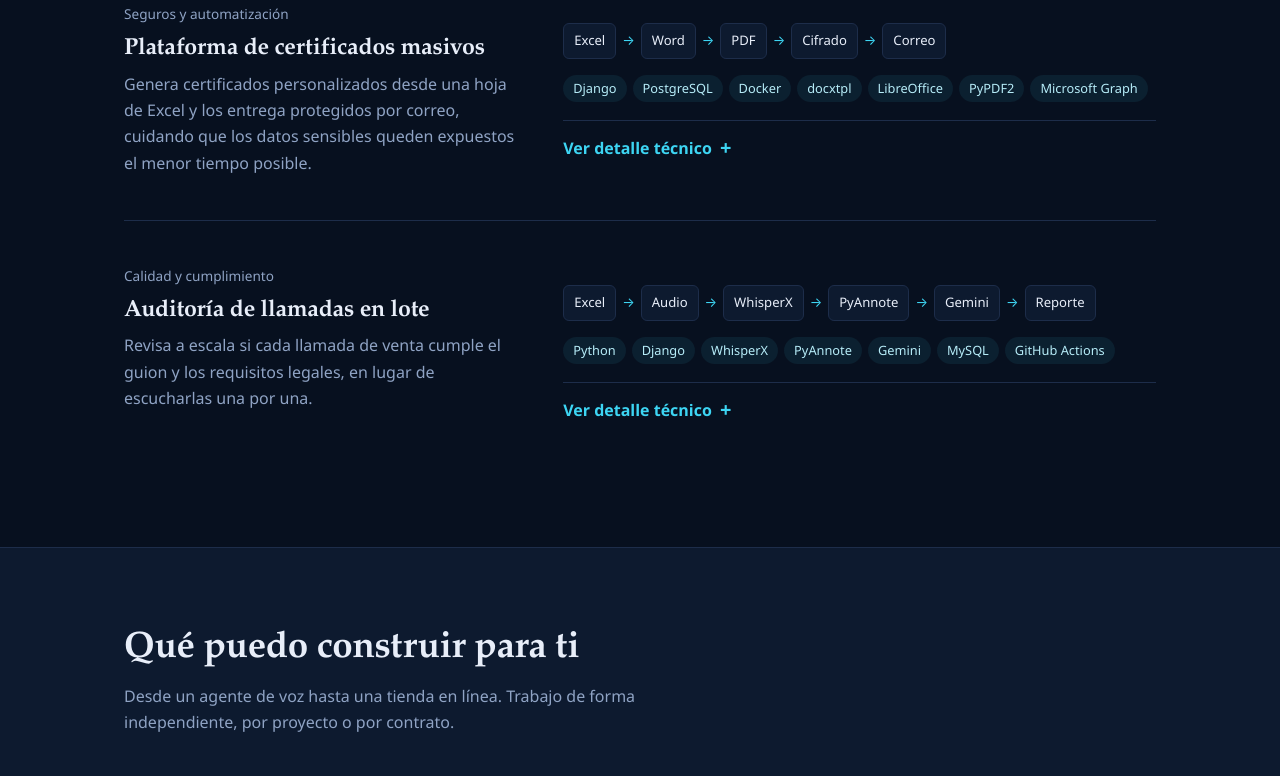
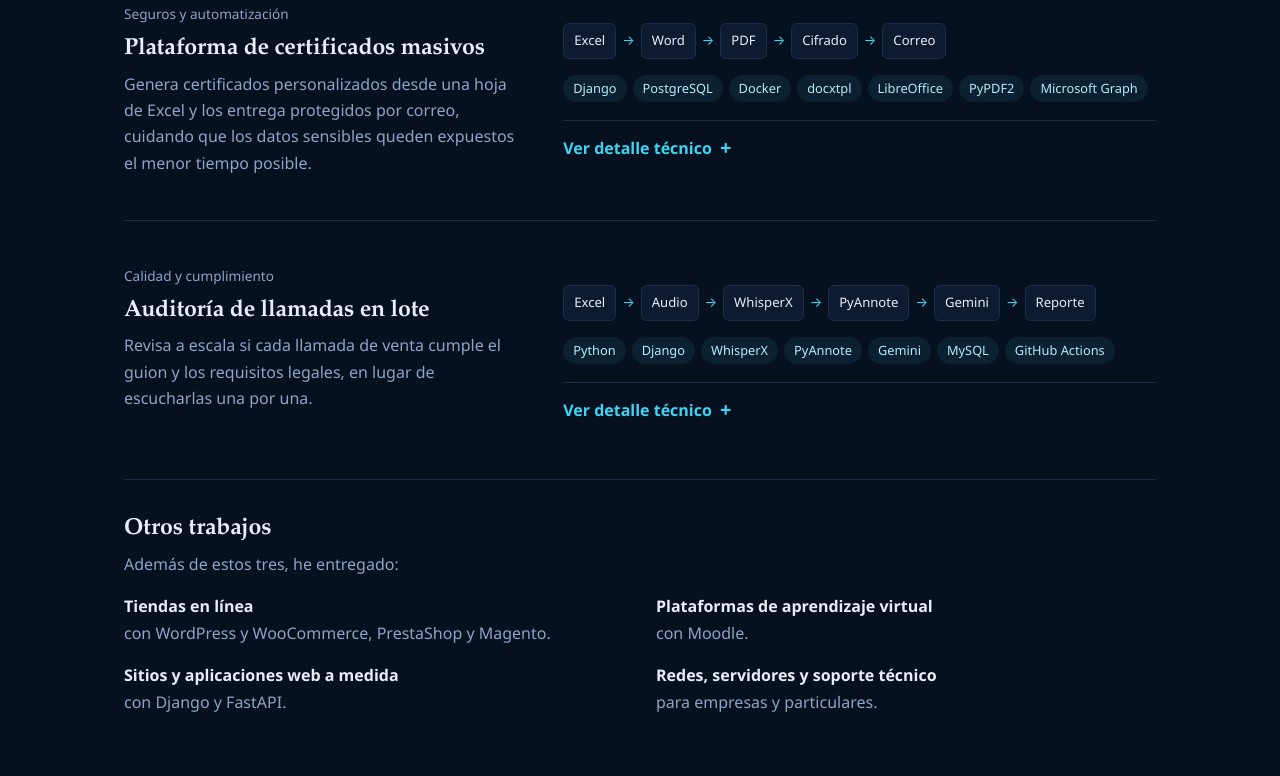
Before and after one commit to haroldcastro-devai/Portafolio, a plain HTML site: page index.html in a window 1280 px wide. Shown: the part 1993-2769 px from the top of the page. Drawn offline with Linux system fonts and the light colour scheme.

Commit message:
Integrar contenido del borrador: hero, intro y otros trabajos.
Meta description sin cambio, pendiente de decisión.

Co-authored-by: Cursor <cursoragent@cursor.com>

```diff
--- a/assets/css/components.css
+++ b/assets/css/components.css
@@ -225,6 +225,35 @@
 
 .case li::marker {
   color: var(--sig);
+}
+
+.otros {
+  margin-top: 12px;
+  padding-top: 36px;
+  border-top: 1px solid var(--line);
+}
+
+.otros > p {
+  color: var(--mut);
+}
+
+.otros ul {
+  list-style: none;
+  padding: 0;
+  display: grid;
+  grid-template-columns: repeat(2, 1fr);
+  gap: 16px 32px;
+  margin-top: 16px;
+}
+
+.otros li {
+  color: var(--mut);
+}
+
+.otros li strong {
+  display: block;
+  color: var(--text);
+  font-weight: 600;
 }
 
 .flow {
--- a/assets/css/responsive.css
+++ b/assets/css/responsive.css
@@ -20,6 +20,10 @@
   /* Con un número impar de datos, el último ocupa la fila completa */
   .facts .w > div:last-child:nth-child(odd) {
     grid-column: 1 / -1;
+  }
+
+  .otros ul {
+    grid-template-columns: 1fr;
   }
 
   .svc {
--- a/index.html
+++ b/index.html
@@ -35,7 +35,7 @@
 <div class="id"><div class="foto" id="foto" role="img" aria-label="Espacio reservado para la foto de Harold Castro"><svg viewBox="0 0 24 24" aria-hidden="true"><circle cx="12" cy="8.5" r="4"/><path d="M4 21c1-4.5 4-6.5 8-6.5s7 2 8 6.5"/></svg><small>Tu foto<br>180 × 180 px</small></div><div><strong>Harold Castro</strong><span>Barranquilla, Colombia</span></div></div>
 <span class="live">Disponible para empleo y proyectos en remoto</span>
 <h1>Sistemas de IA, aplicaciones web y automatización que funcionan en producción.</h1>
-<p>Soy Harold Castro, arquitecto de sistemas de IA en Barranquilla, Colombia. Llevo 20 años en tecnología y en los últimos años diseño agentes de voz, auditoría automática de llamadas y plataformas web a medida.</p>
+<p>Soy Harold Castro, arquitecto de sistemas de IA y desarrollador de software en Barranquilla, Colombia, con 20 años en tecnología. Me especializo en IA aplicada, sobre todo en voz, y construyo aplicaciones web, tiendas en línea y plataformas a medida.</p>
 <div class="cta"><a class="btn" href="#proyectos">Ver proyectos</a><a class="btn o" href="#contacto">Hablemos</a><a class="btn o" href="https://www.workana.com/" rel="noopener" target="_blank">Perfil en Workana</a></div>
 </div>
 <div class="rig proc">
@@ -58,7 +58,7 @@
 
 <section id="proyectos"><div class="w">
 <h2>Proyectos</h2>
-<p class="lead">Tres de mis sistemas más recientes, en detalle. Los describo por lo que hacen, sin nombres de clientes ni datos internos.</p>
+<p class="lead">Una selección de los proyectos más recientes que me representan, descritos por lo que hacen, sin nombres de clientes ni datos internos.</p>
 
 <article class="case" data-v="voz">
 <div><p class="tag">IA de voz</p><h3>Agente de voz para ventas salientes</h3><p>Un agente que conversa por teléfono en tiempo real, con baja latencia, sin perder las grabaciones y con capacidad para crecer de decenas a cientos de llamadas a la vez.</p></div>
@@ -108,6 +108,16 @@
 </ul></details>
 </div>
 </article>
+<div class="otros">
+<h3>Otros trabajos</h3>
+<p>Además de estos tres, he entregado:</p>
+<ul>
+<li><strong>Tiendas en línea</strong> con WordPress y WooCommerce, PrestaShop y Magento.</li>
+<li><strong>Plataformas de aprendizaje virtual</strong> con Moodle.</li>
+<li><strong>Sitios y aplicaciones web a medida</strong> con Django y FastAPI.</li>
+<li><strong>Redes, servidores y soporte técnico</strong> para empresas y particulares.</li>
+</ul>
+</div>
 </div></section>
 
 <section id="servicios" class="section-alt"><div class="w">
```
